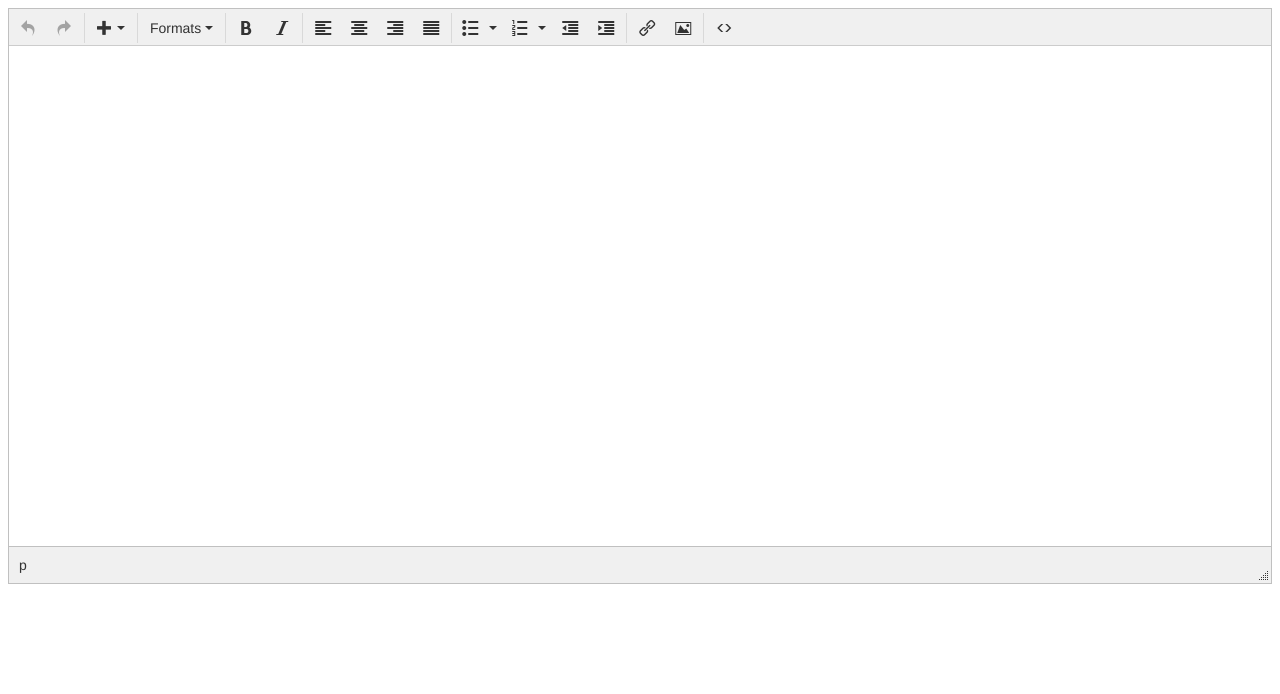
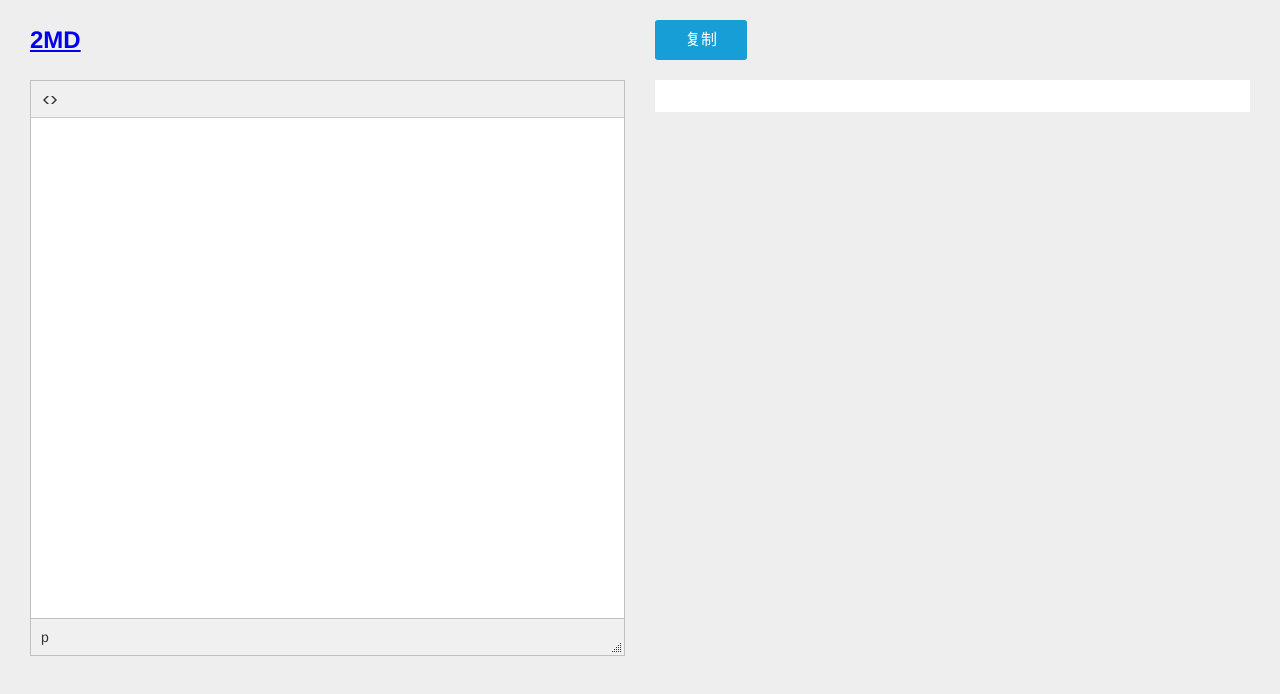
Before and after one commit to phodal/2md, a plain HTML site: page index.html in a window 1280 px wide. Drawn offline with Linux system fonts and the light colour scheme.

Commit message:
[T] add styles

```diff
--- a/index.html
+++ b/index.html
@@ -2,14 +2,120 @@
 <html lang="en">
 <head>
     <meta charset="UTF-8">
-    <title>Title</title>
+    <title> 2md: A Converter for Copy/Paste content to Markdown</title>
     <script src="tinymce/tinymce.min.js"></script>
+    <style>
+        * {
+            box-sizing: border-box;
+        }
+        body {
+            padding: 0;
+            margin: 0;
+            font-family: Helvetica, Arial, sans-serif;
+            font-size: 16px;
+            line-height: 1.5;
+            color: #50616D;
+            background-color: #eee;
+        }
+        header {
+            padding: 1em;
+            overflow: hidden;
+            background-color: #fff;
+        }
+        .cf:before,
+        .cf:after {
+            content: " ";
+            display: table;
+        }
+
+        .cf:after {
+            clear: both;
+        }
+
+        .cf {
+            *zoom: 1;
+        }
+        :first-child {
+            margin-top: 0;
+        }
+        .col {
+            padding: 0 10px;
+        }
+        .header {
+            height: 80px;
+            line-height: 80px;
+        }
+        .button {
+            background-color: #179ED6; /* Green */
+            border: none;
+            color: white;
+            padding: 5px 30px;
+            text-align: center;
+            text-decoration: none;
+            display: inline-block;
+            font-size: 16px;
+        }
+
+        .header button {
+            border-radius: 3px;
+            margin-top: 15px;
+            line-height: 30px;
+            background-color: #179ED6;
+            color: #fff;
+        }
+        @media (min-width: 768px) {
+            body {
+                font-size: 16px;
+            }
+
+            .col {
+                float: left;
+                width: 50%;
+                padding: 0 15px;
+            }
+
+            .row {
+                padding-right: 15px;
+                padding-left: 15px;
+            }
+        }
+
+        textarea {
+            width: 100%;
+            height: 600px;
+            margin: 0;
+            padding: .5em;
+            overflow: auto;
+            border: none;
+            background-color: #fff;
+            font-family: courier, monospace;
+            font-size: inherit;
+            color: inherit;
+        }
+        #output {
+            background: #fff;
+            height: 100%;
+            min-height: 100%;
+            padding: 1em;
+        }
+    </style>
 </head>
 <body>
 
-<textarea>
-
-</textarea>
+<div class="row cf">
+    <div class="col">
+        <div class="header">
+            <h2><a href="https://github.com/phodal/2md">2MD</a></h2>
+        </div>
+        <textarea></textarea>
+    </div>
+    <div class="col">
+        <div class="header">
+            <button class="btn button" data-clipboard-action="cut" data-clipboard-target="#output">复制</button>
+        </div>
+        <div id="output"></div>
+    </div>
+</div>
 </body>
 
 <script>
@@ -22,7 +128,14 @@ tinymce.init({
         'searchreplace visualblocks code fullscreen',
         'insertdatetime media table contextmenu paste code'
     ],
-    toolbar: 'undo redo | insert | styleselect | bold italic | alignleft aligncenter alignright alignjustify | bullist numlist outdent indent | link image | code'
+    toolbar: 'code'
 });
+
+// Get the HTML contents of the currently active editor
+console.debug(tinymce.activeEditor);
+
+// Get the raw contents of the currently active editor
+//tinymce.activeEditor.getContent({format : 'raw'});
+
 </script>
 </html>
```
